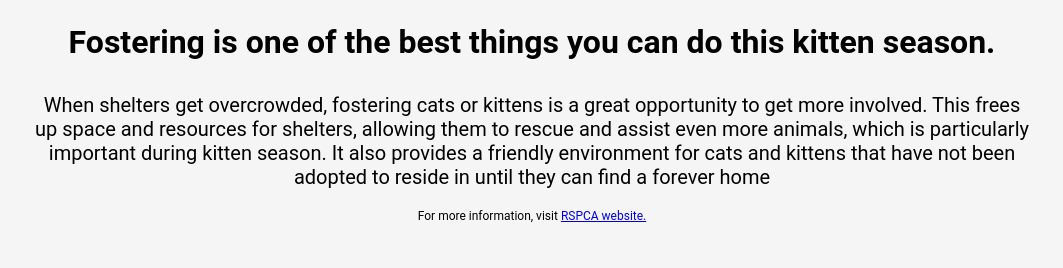
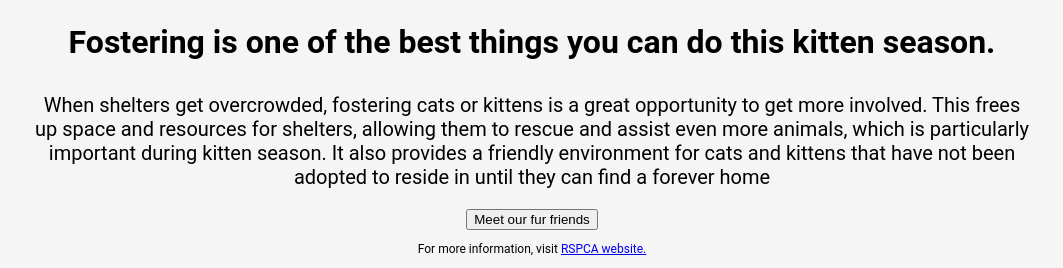
Before and after one commit to sanjithdas/Github-ss3, a plain HTML site: page index.html in a window 1280 px wide. Shown: the part 760-1028 px from the top of the page, without its empty margins (108-1171 px from the left). Before the commit the page ends 995 px from the top, so only its background shows below. Drawn offline with Linux system fonts and the light colour scheme.

Commit message:
File comitted succesfuuly

```diff
--- a/index.html
+++ b/index.html
@@ -27,6 +27,9 @@
             season. It also provides a friendly environment for cats and kittens that have not
             been adopted to reside in until they can find a forever home</p>
 
+            <a href="page1.html">
+                <button>Meet our fur friends</button>
+            </a>
 
 
         <p class="footer">For more information, visit
```
